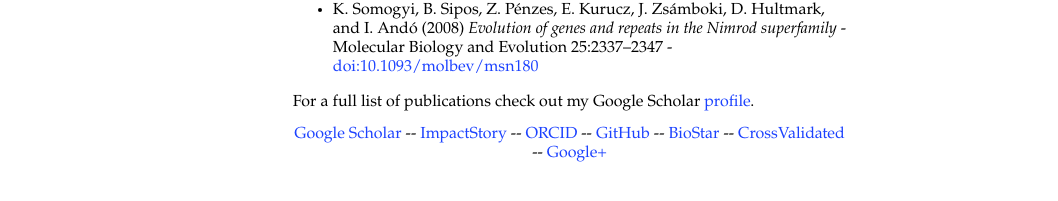
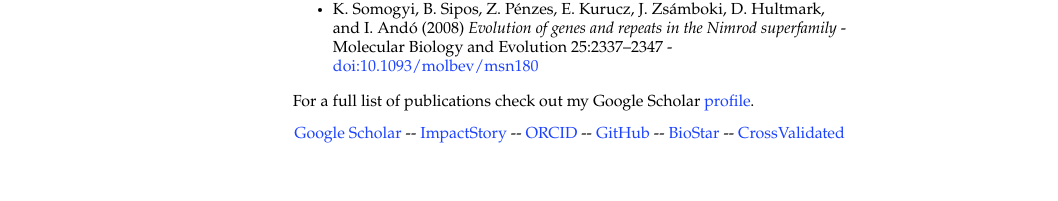
Before and after one commit to sbotond/sbotond.github.com, a Jekyll site: the page built from index.md, in a window 1280 px wide. Shown: the part 406-607 px from the top of the page, without its empty margins (32-1090 px from the left). Built offline with Jekyll 4.4.1, drawn with Linux system fonts in a browser that asks for light colours; Markdown is read by kramdown in place of the engine named in the settings; a script that is not in the unit is left out; comment, search, counter and statistics services are not loaded.

Commit message:
index update.

```diff
--- a/index.md
+++ b/index.md
@@ -24,5 +24,5 @@ I am a postdoctoral researcher in the [Goldman group](http://www.ebi.ac.uk/goldm
 For a full list of publications check out my Google Scholar [profile](http://scholar.google.co.uk/citations?user=_hAYjH0AAAAJ&hl=en).
 
 <p style="text-align:center">
-<a href="http://bit.ly/V8hACt">Google Scholar</a> -- <a href="http://bit.ly/sb-is">ImpactStory</a> -- <a href="http://bit.ly/sborcid">ORCID</a> -- <a href="https://github.com/sbotond">GitHub</a> -- <a href="http://www.biostars.org/user/profile/1093/">BioStar</a> -- <a href="http://stats.stackexchange.com/users/2802/botond-sipos">CrossValidated</a> -- <a href="https://plus.google.com/103486676558203123085" rel="publisher">Google+</a>
+<a href="http://bit.ly/V8hACt">Google Scholar</a> -- <a href="http://bit.ly/sb-is">ImpactStory</a> -- <a href="http://bit.ly/sborcid">ORCID</a> -- <a href="https://github.com/sbotond">GitHub</a> -- <a href="http://www.biostars.org/user/profile/1093/">BioStar</a> -- <a href="http://stats.stackexchange.com/users/2802/botond-sipos">CrossValidated</a>
 </p>
```
